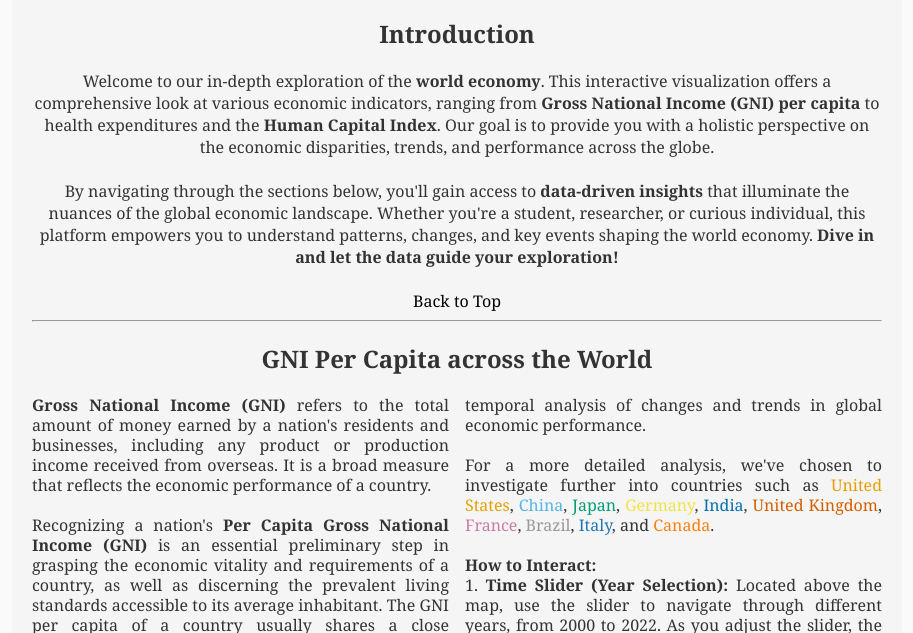
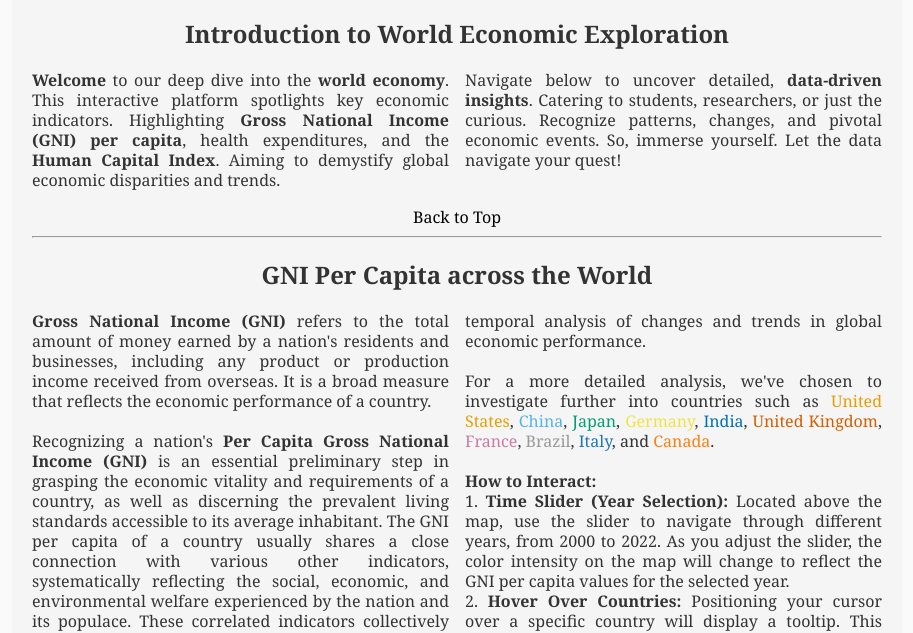
Before and after one commit to JJDULL/FIT3179-A2-final, a plain HTML site: page index.html in a window 1280 px wide. Shown: the part 167-800 px from the top of the page, without its empty margins (183-1096 px from the left). Drawn offline with Linux system fonts and the light colour scheme; a script that the page names is missing.

Commit message:
changed intro

```diff
--- a/index.html
+++ b/index.html
@@ -21,11 +21,20 @@
     <h1>A Deep Dive into the World Economy</h1>
     <!-- Introduction Section -->
     <div class="intro-section" id="intro-section">
-        <h2>Introduction</h2>
-        Welcome to our in-depth exploration of the <b>world economy</b>. This interactive visualization offers a comprehensive look at various economic indicators, ranging from <b>Gross National Income (GNI) per capita</b> to health expenditures and the <b>Human Capital Index</b>. Our goal is to provide you with a holistic perspective on the economic disparities, trends, and performance across the globe.<br><br>
-        By navigating through the sections below, you'll gain access to <b>data-driven insights</b> that illuminate the nuances of the global economic landscape. Whether you're a student, researcher, or curious individual, this platform empowers you to understand patterns, changes, and key events shaping the world economy. <b>Dive in and let the data guide your exploration!</b>
-        <br>
-        <br>
+        <h2><b>Introduction to World Economic Exploration</b></h2>
+        <div id="intro_image"></div>
+        <p id="intro_text" class="text">
+            <b>Welcome</b> to our deep dive into the <b>world economy</b>.
+            This interactive platform spotlights key economic indicators.
+            Highlighting <b>Gross National Income (GNI) per capita</b>,
+            health expenditures, and the <b>Human Capital Index</b>.
+            Aiming to demystify global economic disparities and trends.
+            <br>
+            Navigate below to uncover detailed, <b>data-driven insights</b>.
+            Catering to students, researchers, or just the curious.
+            Recognize patterns, changes, and pivotal economic events.
+            So, immerse yourself. Let the data navigate your quest!
+        </p>
         <a href="#top">Back to Top</a>
     </div>
 
```
